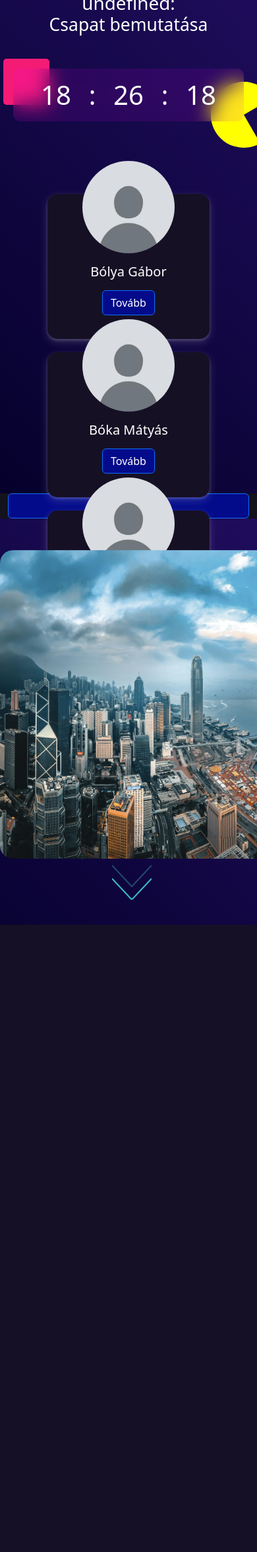
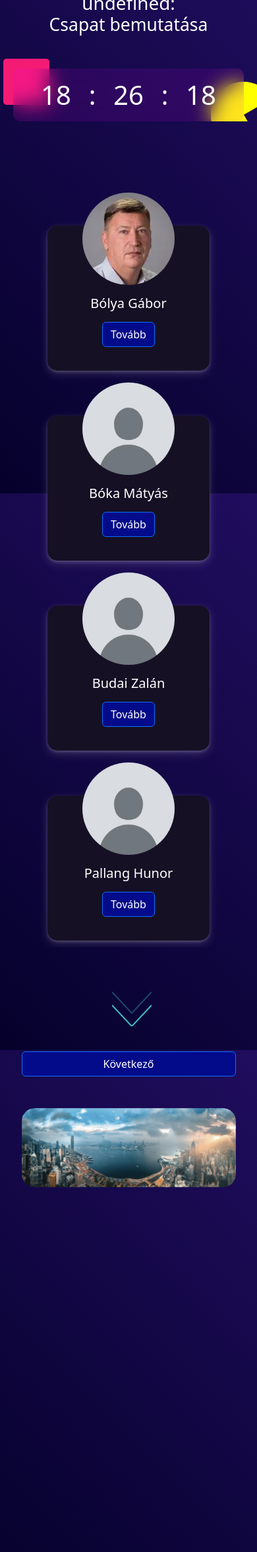
Before and after one commit to budaizalan/undefined, a PHP site: page /feladat1.html in a window 390 px wide; the page is wider, and only the part inside the window is pictured. Shown: the part 96-2449 px from the top of that part at 66% size. Before the commit the page ends 1498 px from the top of that part, so only its background shows below. Run offline with PHP 8.4, Linux system fonts and the light colour scheme.

Commit message:
feladat1.html responsivity finished

```diff
--- a/feladat1.html
+++ b/feladat1.html
@@ -40,6 +40,7 @@
     </nav>
   </header>
 
+  <div class="main">
     <section class="home-section">
       <div class="row align-items-center">
         <div class="col-xl-0 col-xxl-4"></div>
@@ -65,9 +66,9 @@
         </div>
       </div>
       <div class="row cards-row">
-      <div class="col-md-3">
+        <div class="col-sm-12 col-md-6 col-xxl-3 mt-5">
           <div class="card">
-          <img src="./img/avatar.jpg" class="card-img-top" alt="...">
+            <img src="./img/bolya_gabor.webp" class="card-img-top" alt="...">
             <div class="card-body">
               <h5 class="card-title">Bólya Gábor</h5>
               <button class="btn btn-primary mt-2" type="button" data-bs-toggle="collapse" data-bs-target="#expandCard" aria-expanded="false" aria-controls="expandCard">
@@ -79,7 +80,7 @@
             </div>
           </div>
         </div>
-      <div class="col-md-3">
+        <div class="col-sm-12 col-md-6 col-xxl-3 mt-5">
           <div class="card">
             <img src="./img/avatar.jpg" class="card-img-top" alt="...">
             <div class="card-body">
@@ -93,7 +94,7 @@
             </div>
           </div>
         </div>
-      <div class="col-md-3">
+        <div class="col-sm-12 col-md-6 col-xxl-3 mt-5">
           <div class="card">
             <img src="./img/avatar.jpg" class="card-img-top" alt="...">
             <div class="card-body">
@@ -107,7 +108,7 @@
             </div>
           </div>
         </div>
-      <div class="col-md-3">
+        <div class="col-sm-12 col-md-6 col-xxl-3 mt-5">
           <div class="card">
             <img src="./img/avatar.jpg" class="card-img-top" alt="...">
             <div class="card-body">
@@ -132,12 +133,12 @@
         </a>
     </section>
     <section class="slider-section" id="slider">
-    <div class="container mb-5">
+      <div class="col-10 mb-5">
         <div class="row">
-        <button class="btn btn-primary" type="button" data-bs-target="#carouselExample" data-bs-slide="next">Next</button>
+          <button class="btn btn-primary" type="button" data-bs-target="#carouselExample" data-bs-slide="next">Következő</button>
         </div>
       </div>
-    <div id="carouselExample" class="carousel slide">
+      <div id="carouselExample" class="carousel slide col-10">
         <div class="carousel-inner">
           <div class="carousel-item active">
             <img src="./img/img1.jpg" class="d-block w-100" alt="...">
@@ -151,6 +152,8 @@
         </div>
       </div>
     </section>
+  </div>
+
 
 
   <script src="https://cdn.jsdelivr.net/npm/bootstrap@5.3.1/dist/js/bootstrap.bundle.min.js"
--- a/style.css
+++ b/style.css
@@ -19,13 +19,20 @@ body{
 
 
 .home-section {
-  justify-content: center;
   margin-top: 10vh;
+  min-height: 90vh;
+}
+
+.slider-section{
   height: 90vh;
+  display: flex;
+  flex-direction: column;
+  align-items: center;
 }
 
 .row{
   margin: 0;
+  overflow: hidden;
 }
 
 /* Navbar */
@@ -91,6 +98,8 @@ body{
     0 5px 15px 0 rgba(37, 44, 97, 0.15);
   border-radius: 15px;
   margin: 20px;
+  margin-left: 30px;
+  margin-right: 30px;
   padding: 10px 15px;
   position: relative;
   z-index: 1;
@@ -494,8 +503,11 @@ body{
   margin-right: auto;
   width: 140px;
   height: 140px;
+  object-fit: cover;
+  object-position: 0 0;
   border-radius: 50%;
   margin-top: -70px;
+
 }
 
 thead, tbody {
@@ -513,9 +525,13 @@ td,th{
   color: white !important;
 }
 
+.carousel{
+  height: 50vh;
+}
+
 .carousel-inner {
   margin: auto;
-  width: 150vh;
+  width: 100%;
   border-radius: 20px;
-  margin-bottom: 5vh;
+  object-fit: cover;
 }
```
Also changed, not shown: img/bolya_gabor.webp (added). Lines whose indentation alone changed are shown as unchanged.
